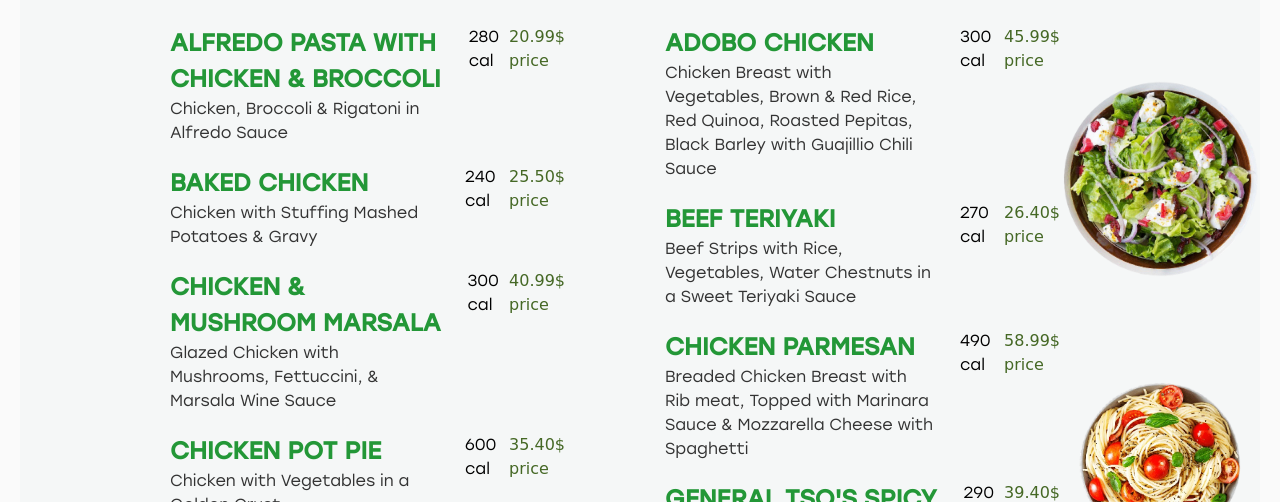
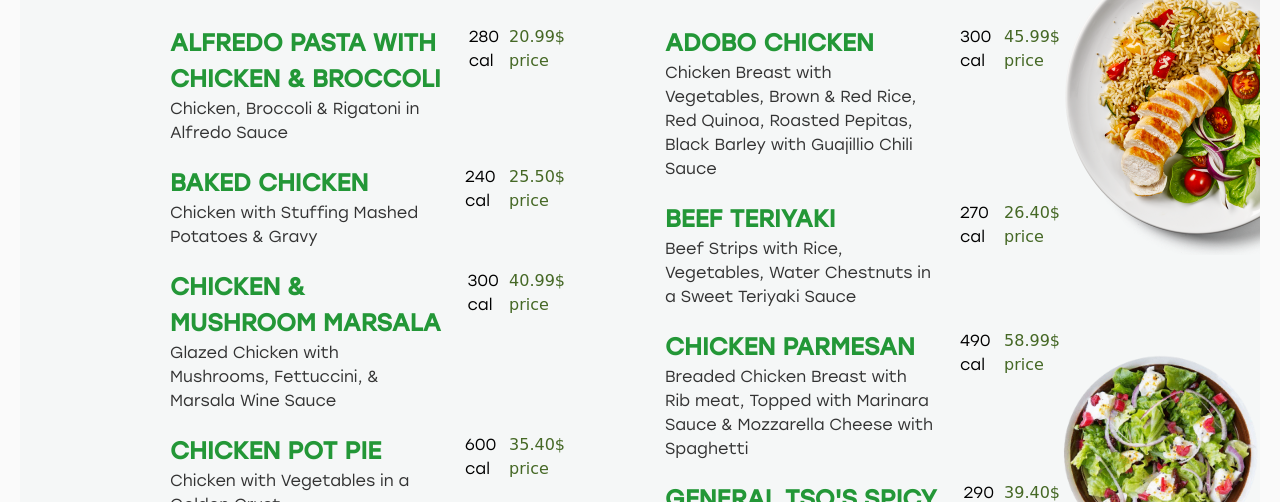
Before and after one commit to websoty/ameals, a plain HTML site: page pages/menu.html in a window 1280 px wide. Shown: the part 598-1100 px from the top of the page. Drawn offline with nearby package versions, Linux system fonts and the light colour scheme; files that its build step writes are made by us from their sources; files whose address does not match are found by name.

Commit message:
test: ++ Все работает

```diff
--- a/pages/menu.html
+++ b/pages/menu.html
@@ -707,7 +707,7 @@
                   <span>your health is our priority!</span>
                 </div>
                 <div class="topmeals__right-images">
-                  <img src=".images/dish2.png" alt="dish" />
+                  <img src="images/dish2.png" alt="dish" />
                   <img src="images/salad.png" alt="salat" />
                   <img src="images/pasta.png" alt="pasta" />
                 </div>
```
